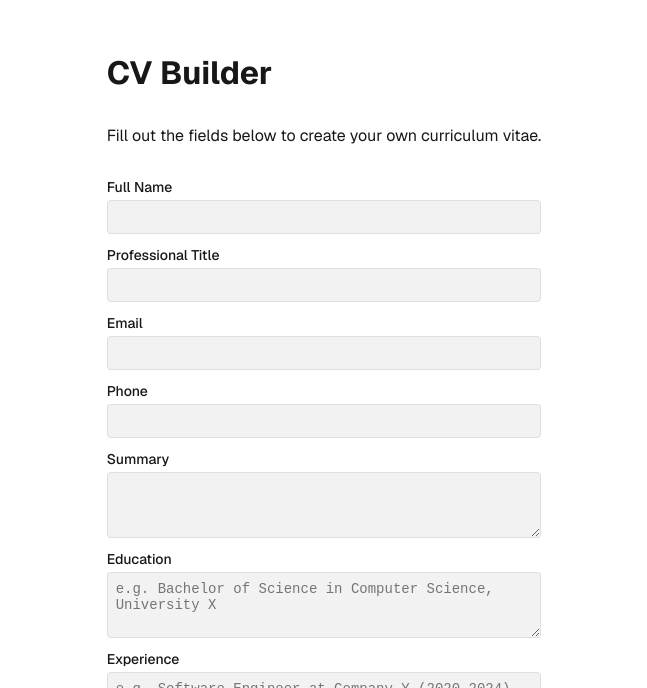
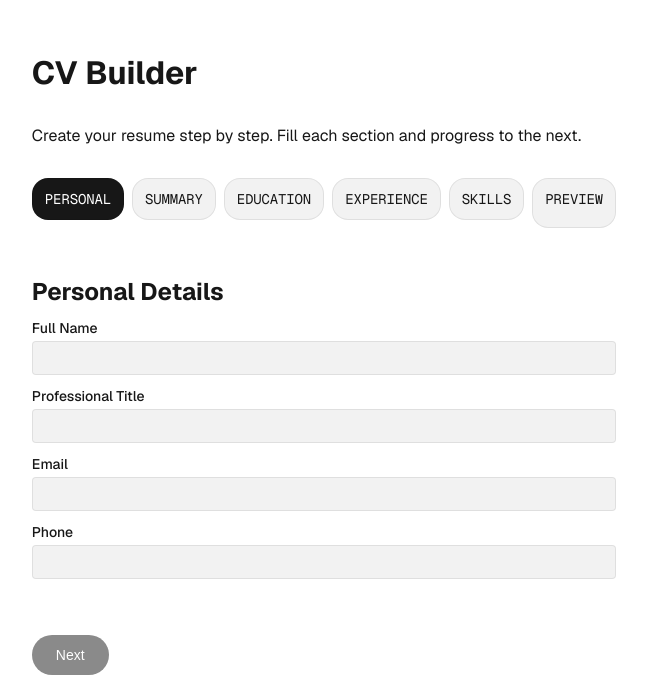
Before and after one commit to glodinasflexwork/cv-builder-site, a Next.js app: page / in a window 1280 px wide. Shown: the part 112-800 px from the top of the page, without its empty margins (316-963 px from the left). Built offline with nearby package versions, Linux system fonts and the light colour scheme.

Commit message:
feat: add step-by-step resume builder with templates and PDF export

```diff
--- a/src/app/page.module.css
+++ b/src/app/page.module.css
@@ -166,6 +166,170 @@ a.secondary {
   color: rgba(var(--gray-rgb), 0.4);
 }
 
+/* ----------------------------------------------------------------------- */
+/* Multi‑step CV builder styles                                            */
+/* ----------------------------------------------------------------------- */
+
+/* Progress bar that displays the current step */
+.progressBar {
+  display: flex;
+  gap: 8px;
+  padding: 0;
+  margin: 16px 0;
+  list-style: none;
+  justify-content: center;
+  font-size: 12px;
+  text-transform: uppercase;
+}
+
+.progressStep {
+  padding: 8px 12px;
+  border-radius: 16px;
+  background: var(--gray-alpha-100);
+  border: 1px solid var(--gray-alpha-200);
+  color: var(--foreground);
+}
+
+.activeStep {
+  background: var(--foreground);
+  color: var(--background);
+}
+
+.completeStep {
+  background: var(--button-primary-hover);
+  color: var(--background);
+}
+
+/* Container for each form step */
+.formStep {
+  display: flex;
+  flex-direction: column;
+  gap: 12px;
+  max-width: 600px;
+  margin-top: 16px;
+}
+
+.formStep label {
+  display: flex;
+  flex-direction: column;
+  gap: 4px;
+  font-size: 14px;
+  font-weight: 500;
+}
+
+.formStep input,
+.formStep textarea,
+.formStep select {
+  padding: 8px;
+  border-radius: 4px;
+  border: 1px solid var(--gray-alpha-200);
+  background: var(--gray-alpha-100);
+  font-size: 14px;
+}
+
+.buttons {
+  margin-top: 24px;
+  display: flex;
+  gap: 16px;
+}
+
+.navBtn,
+.exportBtn {
+  appearance: none;
+  border: none;
+  border-radius: 24px;
+  padding: 12px 24px;
+  font-size: 14px;
+  font-weight: 500;
+  cursor: pointer;
+  color: var(--background);
+  background: var(--foreground);
+  transition: background 0.2s;
+}
+
+.navBtn:disabled {
+  opacity: 0.5;
+  cursor: default;
+}
+
+/* Export button with distinct style */
+.exportBtn {
+  background: #0070f3;
+  color: #fff;
+  margin-top: 16px;
+  align-self: flex-start;
+}
+
+.exportBtn:hover {
+  background: #005bb5;
+}
+
+/* CV preview styles */
+.cvName {
+  margin: 0;
+  font-size: 24px;
+  font-weight: 700;
+}
+
+.cvTitle {
+  margin: 4px 0;
+  font-size: 18px;
+  font-style: italic;
+  font-weight: 500;
+  color: rgba(var(--gray-rgb), 0.8);
+}
+
+.cvContact {
+  margin: 4px 0 16px;
+  font-size: 12px;
+  color: rgba(var(--gray-rgb), 0.6);
+}
+
+.cvSection {
+  margin-top: 12px;
+}
+
+.cvSection h3 {
+  margin: 0 0 4px;
+  font-size: 16px;
+  font-weight: 600;
+}
+
+.cvSection p {
+  margin: 0;
+  font-size: 14px;
+  line-height: 1.4;
+  white-space: pre-line;
+}
+
+/* Template modifiers */
+.professional {
+  background: #fff;
+  border: 1px solid var(--gray-alpha-200);
+  padding: 16px;
+  border-radius: 8px;
+  color: #222;
+  font-family: Arial, sans-serif;
+}
+
+.minimal {
+  background: #f8f8f8;
+  border: 1px solid #e5e5e5;
+  padding: 16px;
+  border-radius: 8px;
+  color: #333;
+  font-family: "Helvetica Neue", sans-serif;
+}
+
+.modern {
+  background: #ffffff;
+  border-left: 4px solid #0070f3;
+  padding: 16px;
+  border-radius: 4px;
+  color: #111;
+  font-family: "Segoe UI", Tahoma, Geneva, Verdana, sans-serif;
+}
+
 /* Enable hover only on non-touch devices */
 @media (hover: hover) and (pointer: fine) {
   a.primary:hover {
--- a/src/app/page.tsx
+++ b/src/app/page.tsx
@@ -1,44 +1,164 @@
 "use client";
 
-import { useState } from "react";
+import { useState, useMemo } from "react";
 import styles from "./page.module.css";
 
-// A simple CV builder. Users can enter their personal and professional
-// information and see a live preview of the resulting CV. This page
-// runs entirely on the client side so it must be marked with
-// `'use client'` at the top.
+/**
+ * A multi‑step CV builder. This component guides the user through
+ * the resume creation process one section at a time. Users can navigate
+ * between steps, pick from simple templates and export their CV to PDF.
+ */
 export default function Home() {
-  // Form state holds all of the fields for the CV.  Each key corresponds
-  // to an input's `name` attribute below.
+  // Form state holds all fields for the CV. Extra properties like
+  // template and additional optional sections are included here.
   const [form, setForm] = useState({
     name: "",
     title: "",
-    summary: "",
     email: "",
     phone: "",
+    summary: "",
     education: "",
     experience: "",
     skills: "",
+    languages: "",
+    hobbies: "",
+    template: "professional", // default template
   });
-
-  // Generic change handler that updates the appropriate field in the form
-  // based on the name of the input element. Spread the previous state to
-  // maintain other values.
+  // Current step in the wizard (0‑5). 0: personal, 1: summary,
+  // 2: education, 3: experience, 4: skills & extras, 5: preview.
+  const [step, setStep] = useState(0);
+  // Handler for updating form state.
   const handleChange = (
-    e: React.ChangeEvent<HTMLInputElement | HTMLTextAreaElement>
+    e: React.ChangeEvent<HTMLInputElement | HTMLTextAreaElement | HTMLSelectElement>
   ) => {
     const { name, value } = e.target;
     setForm((prev) => ({ ...prev, [name]: value }));
   };
+  // Advance to the next step if possible.
+  const nextStep = () => setStep((s) => Math.min(s + 1, 5));
+  // Go back to the previous step.
+  const prevStep = () => setStep((s) => Math.max(s - 1, 0));
 
+  // Generate a formatted preview of the CV based on the selected template.
+  const preview = useMemo(() => {
+    return (
+      <div
+        id="cvPreview"
+        className={`${styles.preview} ${styles[form.template] || ""}`}
+      >
+        {/* Header */}
+        {form.name && <h1 className={styles.cvName}>{form.name}</h1>}
+        {form.title && <h2 className={styles.cvTitle}>{form.title}</h2>}
+        {(form.email || form.phone) && (
+          <p className={styles.cvContact}>
+            {form.email && <span>{form.email}</span>}
+            {form.email && form.phone && " | "}
+            {form.phone && <span>{form.phone}</span>}
+          </p>
+        )}
+        {/* Summary */}
+        {form.summary && (
+          <section className={styles.cvSection}>
+            <h3>Summary</h3>
+            <p>{form.summary}</p>
+          </section>
+        )}
+        {/* Education */}
+        {form.education && (
+          <section className={styles.cvSection}>
+            <h3>Education</h3>
+            <p>{form.education}</p>
+          </section>
+        )}
+        {/* Experience */}
+        {form.experience && (
+          <section className={styles.cvSection}>
+            <h3>Experience</h3>
+            <p>{form.experience}</p>
+          </section>
+        )}
+        {/* Skills */}
+        {form.skills && (
+          <section className={styles.cvSection}>
+            <h3>Skills</h3>
+            <p>{form.skills}</p>
+          </section>
+        )}
+        {/* Languages */}
+        {form.languages && (
+          <section className={styles.cvSection}>
+            <h3>Languages</h3>
+            <p>{form.languages}</p>
+          </section>
+        )}
+        {/* Hobbies */}
+        {form.hobbies && (
+          <section className={styles.cvSection}>
+            <h3>Hobbies</h3>
+            <p>{form.hobbies}</p>
+          </section>
+        )}
+      </div>
+    );
+  }, [form]);
+
+  // Export the current CV preview to PDF using html2canvas and jspdf.
+  const exportPDF = async () => {
+    const jsPDF = (await import("jspdf")).default;
+    const html2canvas = (await import("html2canvas")).default;
+    const input = document.getElementById("cvPreview");
+    if (!input) return;
+    const canvas = await html2canvas(input, { scale: 2 });
+    const imgData = canvas.toDataURL("image/png");
+    const pdf = new jsPDF({ unit: "px", format: "a4" });
+    const pdfWidth = pdf.internal.pageSize.getWidth();
+    const pdfHeight = (canvas.height * pdfWidth) / canvas.width;
+    pdf.addImage(imgData, "PNG", 0, 0, pdfWidth, pdfHeight);
+    pdf.save("resume.pdf");
+  };
+
+  // Year for footer copyright.
   const currentYear = new Date().getFullYear();
+
+  // Determine whether the "Next" button should be disabled on each step.
+  const isNextDisabled = useMemo(() => {
+    switch (step) {
+      case 0:
+        return !form.name || !form.title || !form.email || !form.phone;
+      case 1:
+        return !form.summary;
+      case 2:
+        return !form.education;
+      case 3:
+        return !form.experience;
+      case 4:
+        return !form.skills;
+      default:
+        return false;
+    }
+  }, [step, form]);
 
   return (
     <div className={styles.page}>
       <main className={styles.main}>
         <h1>CV Builder</h1>
-        <p>Fill out the fields below to create your own curriculum vitae.</p>
-        <div className={styles.form}>
+        <p>Create your resume step by step. Fill each section and progress to the next.</p>
+        {/* Step indicator */}
+        <ol className={styles.progressBar}>
+          {['Personal','Summary','Education','Experience','Skills','Preview'].map((label, idx) => (
+            <li
+              key={label}
+              className={`${styles.progressStep} ${step === idx ? styles.activeStep : step > idx ? styles.completeStep : ''}`}
+            >
+              {label}
+            </li>
+          ))}
+        </ol>
+        {/* Render the appropriate form step */}
+        <div className={styles.formStep}>
+          {step === 0 && (
+            <>
+              <h2>Personal Details</h2>
               <label>
                 Full Name
                 <input
@@ -75,80 +195,121 @@ export default function Home() {
                   onChange={handleChange}
                 />
               </label>
+            </>
+          )}
+          {step === 1 && (
+            <>
+              <h2>Professional Summary</h2>
               <label>
                 Summary
                 <textarea
                   name="summary"
                   value={form.summary}
                   onChange={handleChange}
-              rows={3}
+                  rows={4}
+                  placeholder="Briefly describe your experience and career goals"
                 />
               </label>
+            </>
+          )}
+          {step === 2 && (
+            <>
+              <h2>Education</h2>
               <label>
                 Education
                 <textarea
                   name="education"
                   value={form.education}
                   onChange={handleChange}
-              rows={3}
-              placeholder="e.g. Bachelor of Science in Computer Science, University X"
+                  rows={4}
+                  placeholder="List degrees, institutions and dates"
                 />
               </label>
+            </>
+          )}
+          {step === 3 && (
+            <>
+              <h2>Experience</h2>
               <label>
                 Experience
                 <textarea
                   name="experience"
                   value={form.experience}
                   onChange={handleChange}
-              rows={4}
-              placeholder="e.g. Software Engineer at Company Y (2020–2024)"
+                  rows={5}
+                  placeholder="Describe roles, responsibilities and achievements"
                 />
               </label>
+            </>
+          )}
+          {step === 4 && (
+            <>
+              <h2>Skills & More</h2>
               <label>
                 Skills
                 <textarea
                   name="skills"
                   value={form.skills}
                   onChange={handleChange}
-              rows={2}
-              placeholder="e.g. TypeScript, React, Node.js"
+                  rows={3}
+                  placeholder="List your key skills separated by commas"
                 />
               </label>
-        </div>
-        <h2>Preview</h2>
-        <div className={styles.preview}>
-          {form.name && <h3>{form.name}</h3>}
-          {form.title && <p className={styles.title}>{form.title}</p>}
-          {(form.email || form.phone) && (
-            <p className={styles.contact}>
-              {form.email && <span>{form.email}</span>}
-              {form.email && form.phone && " | "}
-              {form.phone && <span>{form.phone}</span>}
-            </p>
-          )}
-          {form.summary && (
-            <>
-              <h4>Summary</h4>
-              <p>{form.summary}</p>
+              <label>
+                Languages (optional)
+                <textarea
+                  name="languages"
+                  value={form.languages}
+                  onChange={handleChange}
+                  rows={2}
+                  placeholder="e.g. English (native), Dutch (fluent)"
+                />
+              </label>
+              <label>
+                Hobbies (optional)
+                <textarea
+                  name="hobbies"
+                  value={form.hobbies}
+                  onChange={handleChange}
+                  rows={2}
+                  placeholder="e.g. Photography, cycling, volunteering"
+                />
+              </label>
+              <label>
+                Template Style
+                <select
+                  name="template"
+                  value={form.template}
+                  onChange={handleChange}
+                >
+                  <option value="professional">Professional</option>
+                  <option value="minimal">Minimal</option>
+                  <option value="modern">Modern</option>
+                </select>
+              </label>
             </>
           )}
-          {form.education && (
+          {step === 5 && (
             <>
-              <h4>Education</h4>
-              <p>{form.education}</p>
+              <h2>Preview & Export</h2>
+              {preview}
+              <button className={styles.exportBtn} onClick={exportPDF}>Export to PDF</button>
             </>
           )}
-          {form.experience && (
-            <>
-              <h4>Experience</h4>
-              <p>{form.experience}</p>
-            </>
+        </div>
+        {/* Navigation buttons */}
+        <div className={styles.buttons}>
+          {step > 0 && step < 5 && (
+            <button onClick={prevStep} className={styles.navBtn}>Back</button>
           )}
-          {form.skills && (
-            <>
-              <h4>Skills</h4>
-              <p>{form.skills}</p>
-            </>
+          {step < 5 && (
+            <button
+              onClick={nextStep}
+              className={styles.navBtn}
+              disabled={isNextDisabled}
+            >
+              {step === 4 ? "Preview" : "Next"}
+            </button>
           )}
         </div>
       </main>
```
Also changed, not shown: package.json (+6 -4 lines), 1 other file (tests, documents, lock files or other folders). Lines whose indentation alone changed are shown as unchanged.
